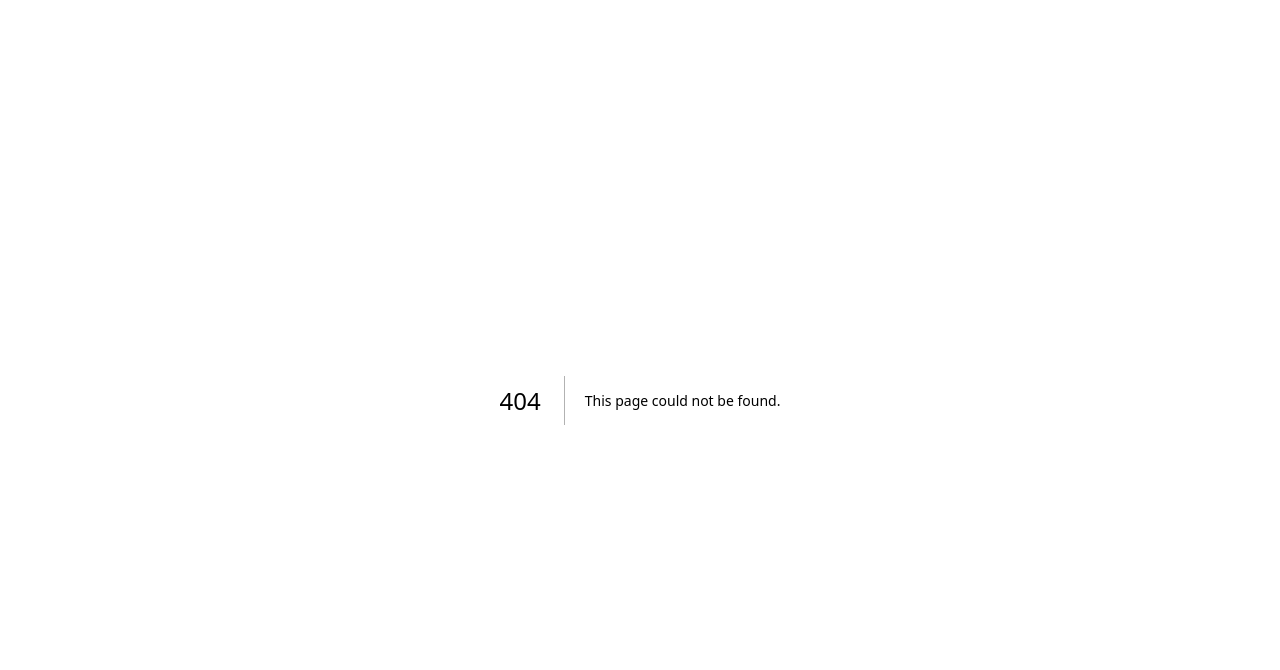
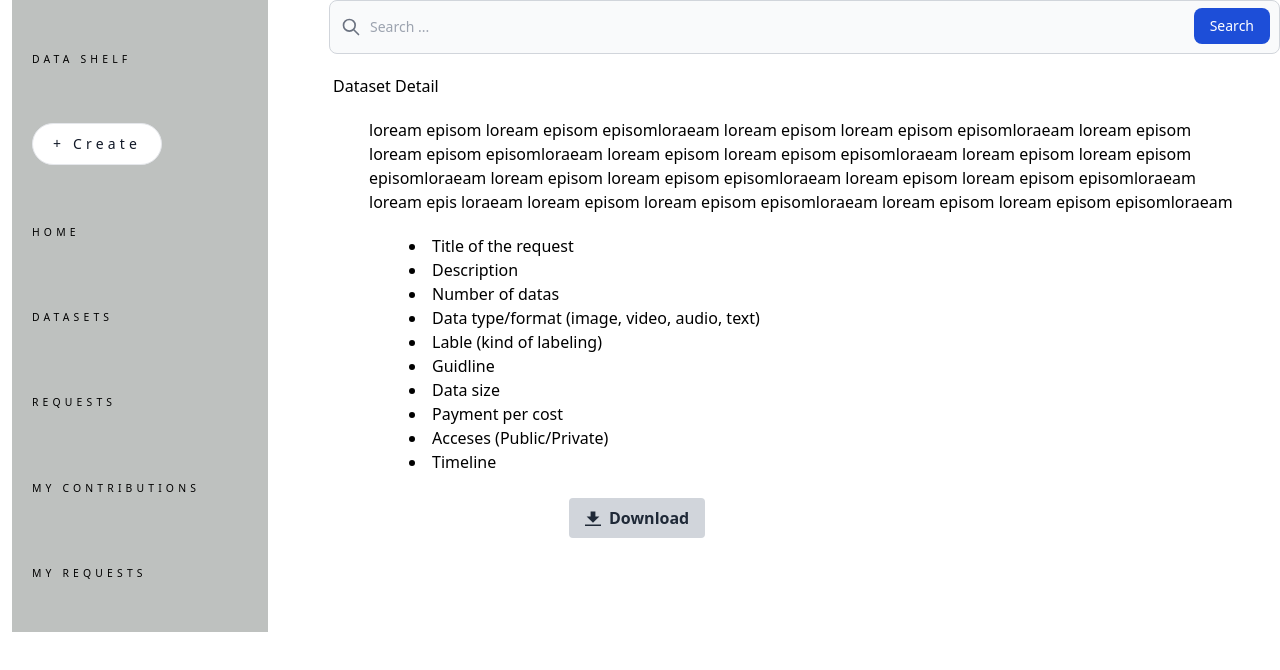
Before and after one commit to AAiT-Final-Year-Project-2023/Web, a Next.js app: page /dataset_detail in a window 1280 px wide. Before the commit this address had no page. Shown: the top 670 px of the page. Built offline with nearby package versions, Linux system fonts and the light colour scheme.

Commit message:
request, dataset detail

```diff
--- /dev/null
+++ b/src/app/dataset_detail/page.tsx
@@ -0,0 +1,47 @@
+import Sidebar from "../sidebar/page"
+import Footer from "../footer/page"
+import Search from "../navsearchprofile/page"
+
+export default function DatasetDetail() {
+  return (
+    <div>
+      <head>
+        <title>Data Shelf</title>
+      </head>
+      <div className="flex w-full">
+      <div className='w-1/4 ml-3'><Sidebar/></div>
+      <div className='w-3/4'>
+      <section className="">
+          <div className="">
+          <Search/>
+              <h1 className="text-black-500 mt-5 mb-5 ml-1">Dataset Detail</h1>
+              <p className="ml-10 mr-10">loream episom loream episom episomloraeam loream episom loream episom episomloraeam loream episom loream episom episomloraeam loream episom loream episom episomloraeam loream episom loream episom episomloraeam loream episom loream episom episomloraeam loream episom loream episom episomloraeam
+              loream epis loraeam loream episom loream episom episomloraeam loream episom loream episom episomloraeam
+              </p>
+              <div className="ml-20  mt-5">
+                <li>Title of the request</li>
+                <li>Description</li>
+                <li>Number of datas</li>
+                <li>Data type/format (image, video, audio, text)</li>
+                <li>Lable (kind of labeling)</li>
+                <li>Guidline</li>
+                <li>Data size</li>
+                <li>Payment per cost</li>
+                <li>Acceses (Public/Private)</li>
+                <li>Timeline</li>
+                <button className="bg-gray-300 hover:bg-gray-400 text-gray-800 font-bold py-2 px-4 rounded inline-flex items-center ml-40 mt-6">
+                  <svg className="fill-current w-4 h-4 mr-2" xmlns="http://www.w3.org/2000/svg" viewBox="0 0 20 20"><path d="M13 8V2H7v6H2l8 8 8-8h-5zM0 18h20v2H0v-2z"/></svg>
+                  <span>Download</span>
+                </button>
+              </div>
+
+
+            </div>
+          </section>
+
+      </div>
+      </div>
+      <Footer/>
+    </div>
+  )
+}
--- a/src/app/page.tsx
+++ b/src/app/page.tsx
@@ -3,16 +3,18 @@ import Nav from "./nav/page"
 export default function Home() {
   return (
     <div>
-      <Nav/>
+      <div>
+        <Nav/>
+      </div>
 
-  <h1 className="mb-4 text-4xl font-extrabold leading-none tracking-tight text-gray-900 md:text-5xl lg:text-6xl dark:text-white">We invest in the world’s potential</h1>
-  <p className="mb-6 text-lg font-normal text-gray-500 lg:text-xl sm:px-16 xl:px-48 dark:text-gray-400">Here at Datashelf we focus on data collection in participation of varity persons from different conuntry, place  ... enabling data to collect easily in ....</p>
-  <a href="/register" className="inline-flex items-center justify-center px-5 py-3 text-base font-medium text-center text-white bg-blue-700 rounded-lg hover:bg-blue-800 focus:ring-4 focus:ring-blue-300 dark:focus:ring-blue-900">
+      <div>
+      <h1 className="mb-4 text-4xl font-extrabold leading-none tracking-tight text-gray-900 md:text-5xl lg:text-6xl dark:text-white">We invest in the world’s potential</h1>
+      <p className="mb-6 text-lg font-normal text-gray-500 lg:text-xl sm:px-16 xl:px-48 dark:text-gray-400">Here at Datashelf we focus on data collection in participation of varity persons from different conuntry, place  ... enabling data to collect easily in ....</p>
+      <a href="/register" className="inline-flex items-center justify-center px-5 py-3 text-base font-medium text-center text-white bg-blue-700 rounded-lg hover:bg-blue-800 focus:ring-4 focus:ring-blue-300 dark:focus:ring-blue-900">
       Learn more
       <svg className="w-5 h-5 ml-2 -mr-1" fill="currentColor" viewBox="0 0 20 20" xmlns="http://www.w3.org/2000/svg"><path fill-rule="evenodd" d="M10.293 3.293a1 1 0 011.414 0l6 6a1 1 0 010 1.414l-6 6a1 1 0 01-1.414-1.414L14.586 11H3a1 1 0 110-2h11.586l-4.293-4.293a1 1 0 010-1.414z" clip-rule="evenodd"></path></svg>
-  </a>
-
-
+      </a>
+      </div>
     </div>
 
 
--- /dev/null
+++ b/src/app/request_detail/page.tsx
@@ -0,0 +1,46 @@
+import Sidebar from "../sidebar/page"
+import Footer from "../footer/page"
+import Search from "../navsearchprofile/page"
+
+export default function RequestDetail() {
+  return (
+    <div>
+      <head>
+        <title>Data Shelf</title>
+      </head>
+      <div className="flex w-full">
+      <div className='w-1/4 ml-3'><Sidebar/></div>
+      <div className='w-3/4'>
+      <section className="">
+          <div className="">
+          <Search/>
+              <h1 className="text-black-500 mt-5 mb-5 ml-1">Request Detail</h1>
+              <p className="ml-10 mr-10">loream episom loream episom episomloraeam loream episom loream episom episomloraeam loream episom loream episom episomloraeam loream episom loream episom episomloraeam loream episom loream episom episomloraeam loream episom loream episom episomloraeam loream episom loream episom episomloraeam
+              loream epis loraeam loream episom loream episom episomloraeam loream episom loream episom episomloraeam
+              </p>
+              <div className="ml-20  mt-5">
+                <li>Title of the request</li>
+                <li>Description</li>
+                <li>Number of datas</li>
+                <li>Data type/format (image, video, audio, text)</li>
+                <li>Lable (kind of labeling)</li>
+                <li>Guidline</li>
+                <li>Data size</li>
+                <li>Payment per cost</li>
+                <li>Acceses (Public/Private)</li>
+                <li>Deadline</li>
+                <button type="button" className="text-blue-700 hover:text-white border border-blue-700 hover:bg-blue-800 focus:ring-4 focus:outline-none focus:ring-blue-300 font-medium rounded-lg text-sm px-5 py-2.5 text-center mr-2 mb-2 dark:border-blue-500 dark:text-blue-500 dark:hover:text-white dark:hover:bg-blue-500 dark:focus:ring-blue-800">
+                    Contribute </button>
+
+              </div>
+
+
+            </div>
+          </section>
+
+      </div>
+      </div>
+      <Footer/>
+    </div>
+  )
+}
--- a/src/app/requests/page.tsx
+++ b/src/app/requests/page.tsx
@@ -32,6 +32,15 @@ export default function Requests() {
             <p className="mt-2 text-slate-500">Looking to take your team away on a retreat to enjoy awesome food and take in
                 some sunshine? We have a list of places to do just that.
             </p>
+            <a
+                className="group inline-flex items-center h-9 rounded-full text-sm font-semibold whitespace-nowrap px-3 focus:outline-none focus:ring-2 bg-slate-100 text-slate-700 hover:bg-slate-200 hover:text-slate-900 focus:ring-slate-500 dark:bg-slate-700 dark:text-slate-100 dark:hover:bg-slate-600 dark:hover:text-white dark:focus:ring-slate-500 mt-6"
+                href="/request_detail">
+                more<span className="sr-only">, Completely unstyled, fully accessible UI components</span><svg
+                    className="overflow-visible ml-3 text-slate-300 group-hover:text-slate-400 dark:text-slate-500 dark:group-hover:text-slate-400"
+                    width="3" height="6" viewBox="0 0 3 6" fill="none" stroke="currentColor" stroke-width="2"
+                    stroke-linecap="round" stroke-linejoin="round">
+                    <path d="M0 0L3 3L0 6"></path>
+                </svg></a>
         </div>
     </div>
 </div>
@@ -49,6 +58,15 @@ export default function Requests() {
             <p className="mt-2 text-slate-500">Looking to take your team away on a retreat to enjoy awesome food and take in
                 some sunshine? We have a list of places to do just that.
             </p>
+            <a
+                className="group inline-flex items-center h-9 rounded-full text-sm font-semibold whitespace-nowrap px-3 focus:outline-none focus:ring-2 bg-slate-100 text-slate-700 hover:bg-slate-200 hover:text-slate-900 focus:ring-slate-500 dark:bg-slate-700 dark:text-slate-100 dark:hover:bg-slate-600 dark:hover:text-white dark:focus:ring-slate-500 mt-6"
+                href="/request_detail">
+                more<span className="sr-only">, Completely unstyled, fully accessible UI components</span><svg
+                    className="overflow-visible ml-3 text-slate-300 group-hover:text-slate-400 dark:text-slate-500 dark:group-hover:text-slate-400"
+                    width="3" height="6" viewBox="0 0 3 6" fill="none" stroke="currentColor" stroke-width="2"
+                    stroke-linecap="round" stroke-linejoin="round">
+                    <path d="M0 0L3 3L0 6"></path>
+                </svg></a>
         </div>
     </div>
 </div>
@@ -66,6 +84,15 @@ export default function Requests() {
             <p className="mt-2 text-slate-500">Looking to take your team away on a retreat to enjoy awesome food and take in
                 some sunshine? We have a list of places to do just that.
             </p>
+            <a
+                className="group inline-flex items-center h-9 rounded-full text-sm font-semibold whitespace-nowrap px-3 focus:outline-none focus:ring-2 bg-slate-100 text-slate-700 hover:bg-slate-200 hover:text-slate-900 focus:ring-slate-500 dark:bg-slate-700 dark:text-slate-100 dark:hover:bg-slate-600 dark:hover:text-white dark:focus:ring-slate-500 mt-6"
+                href="/request_detail">
+                more<span className="sr-only">, Completely unstyled, fully accessible UI components</span><svg
+                    className="overflow-visible ml-3 text-slate-300 group-hover:text-slate-400 dark:text-slate-500 dark:group-hover:text-slate-400"
+                    width="3" height="6" viewBox="0 0 3 6" fill="none" stroke="currentColor" stroke-width="2"
+                    stroke-linecap="round" stroke-linejoin="round">
+                    <path d="M0 0L3 3L0 6"></path>
+                </svg></a>
         </div>
     </div>
 </div>
@@ -83,6 +110,15 @@ export default function Requests() {
             <p className="mt-2 text-slate-500">Looking to take your team away on a retreat to enjoy awesome food and take in
                 some sunshine? We have a list of places to do just that.
             </p>
+            <a
+                className="group inline-flex items-center h-9 rounded-full text-sm font-semibold whitespace-nowrap px-3 focus:outline-none focus:ring-2 bg-slate-100 text-slate-700 hover:bg-slate-200 hover:text-slate-900 focus:ring-slate-500 dark:bg-slate-700 dark:text-slate-100 dark:hover:bg-slate-600 dark:hover:text-white dark:focus:ring-slate-500 mt-6"
+                href="/request_detail">
+                more<span className="sr-only">, Completely unstyled, fully accessible UI components</span><svg
+                    className="overflow-visible ml-3 text-slate-300 group-hover:text-slate-400 dark:text-slate-500 dark:group-hover:text-slate-400"
+                    width="3" height="6" viewBox="0 0 3 6" fill="none" stroke="currentColor" stroke-width="2"
+                    stroke-linecap="round" stroke-linejoin="round">
+                    <path d="M0 0L3 3L0 6"></path>
+                </svg></a>
         </div>
     </div>
 </div>
```
